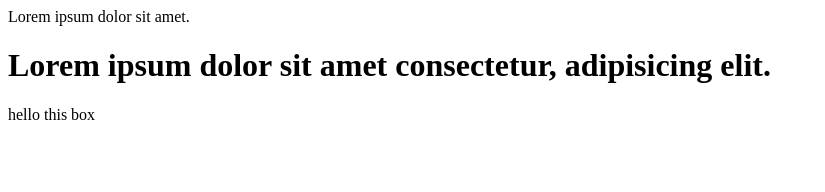
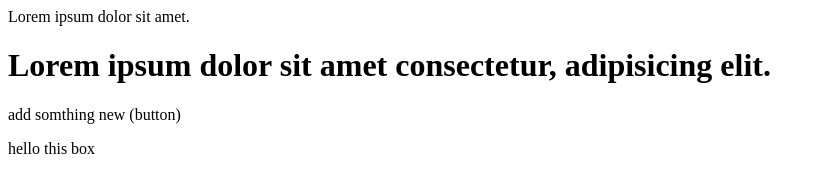
Before and after one commit to Jiteshsahu06/localrepo, a plain HTML site: page index.html in a window 1280 px wide. Shown: the whole page, without its empty margins (0-825 px from the left). Drawn offline with Linux system fonts and the light colour scheme.

Commit message:
add button

```diff
--- a/index.html
+++ b/index.html
@@ -1,6 +1,6 @@
 <p>Lorem ipsum dolor sit amet.</p>
 <h1>Lorem ipsum dolor sit amet consectetur, adipisicing elit.</h1>
-
+<P>add somthing new (button)</P>
 <div class="container">
     <div class="box">hello this box </div>
 </div>
```
